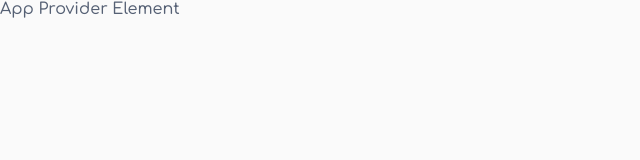
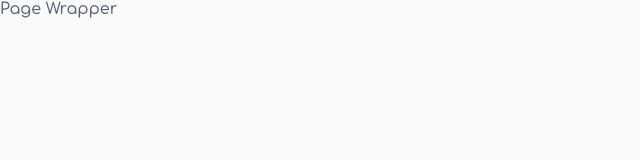
Before and after one commit to truburn/solid-vs-react, a React (Vite) app in the folder react/: page / in a window 1280 px wide. Shown: the top 160 px of the page, without its empty margins (0-640 px from the left). Built offline with nearby package versions, Linux system fonts and the light colour scheme; a web font is replaced by a local one.

Commit message:
create App context

```diff
--- a/react/src/layout/App/App.styles.ts
+++ /dev/null
@@ -1,7 +0,0 @@
-import { css } from "@emotion/react";
-
-export function useAppStyles() {
-  const root = css({});
-
-  return { root };
-}
--- /dev/null
+++ b/react/src/layout/App/AppContext.ts
@@ -0,0 +1,15 @@
+import { createContext, useContext } from "react";
+
+export interface AppContextProps {}
+
+export const AppContext = createContext<AppContextProps | null>(null);
+
+export function useAppContext() {
+    const context = useContext(AppContext);
+
+    if (!context) {
+        throw new Error("useAppContext must be used inside the AppProvider");
+    }
+
+    return context;
+}
--- a/react/src/layout/App/AppProvider.tsx
+++ b/react/src/layout/App/AppProvider.tsx
@@ -1,8 +1,6 @@
-import { useAppStyles } from "@/layout/App";
+import { ReactNode } from "react";
+import { AppContext } from "@/layout/App";
 
-/** Application level provider element for the app context */
-export function AppProvider() {
-  const classes = useAppStyles();
-
-  return <div css={classes.root}>App Provider Element</div>;
+export function AppProvider(props: { children: ReactNode}) {
+  return <AppContext.Provider value={{}}>{props.children}</AppContext.Provider>
 }
--- a/react/src/layout/App/index.ts
+++ b/react/src/layout/App/index.ts
@@ -1,2 +1,2 @@
-export * from "./App.styles";
+export * from "./AppContext";
 export * from "./AppProvider";
```
